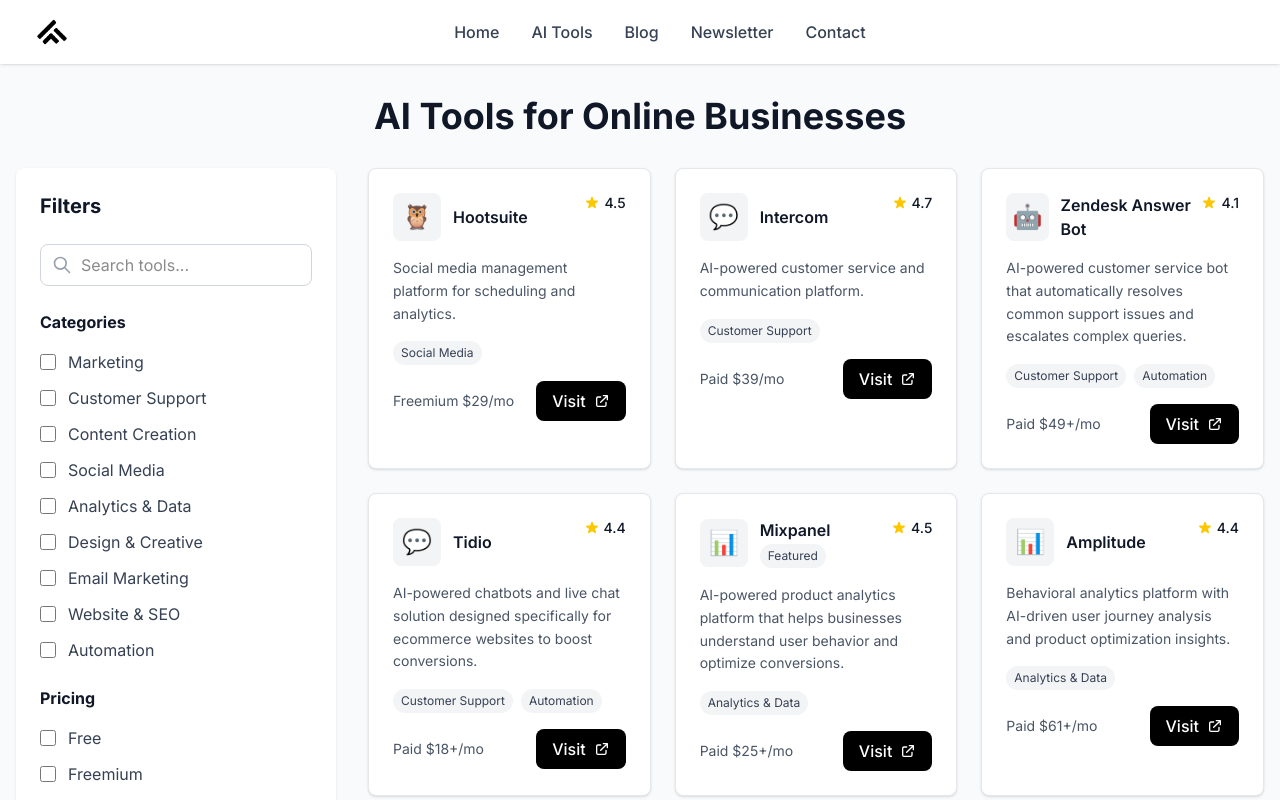
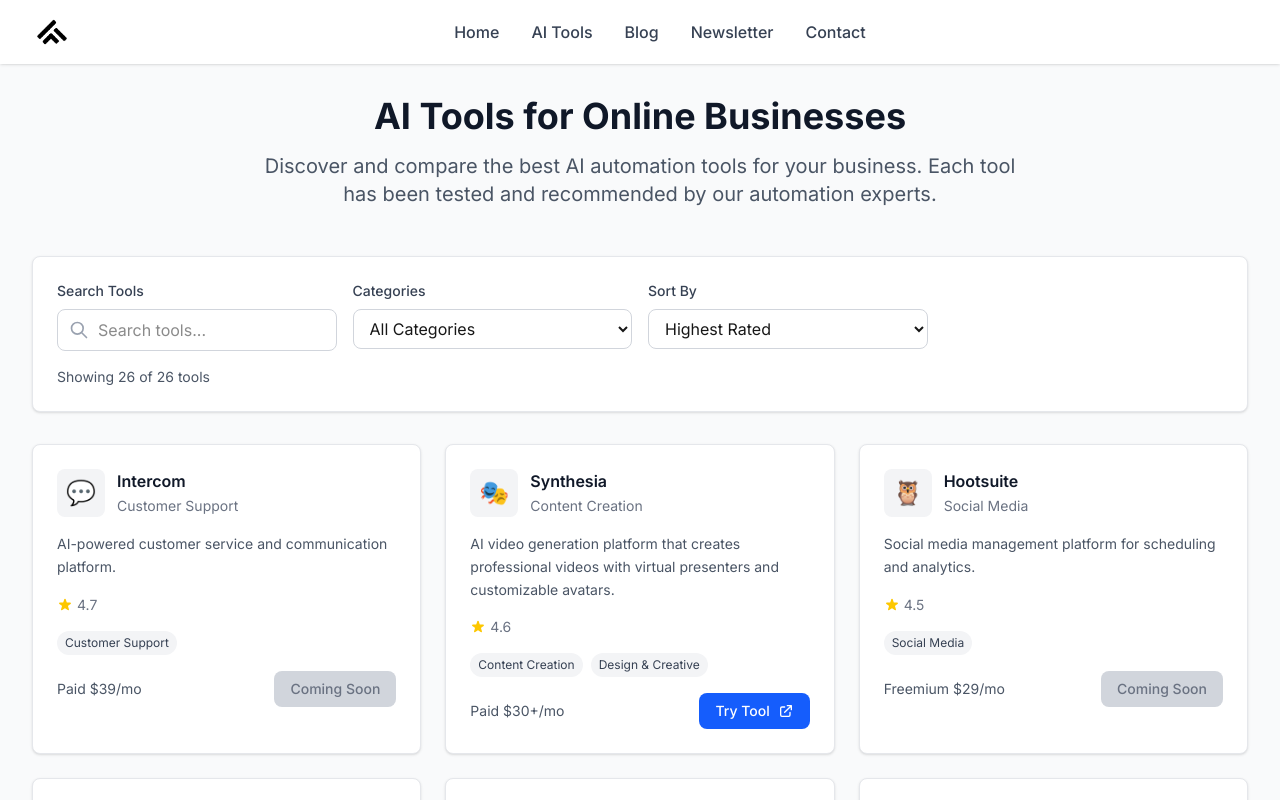
Before and after one commit to dc3241/automation-labs, a Next.js app: page /ai-tools in a window 1280 px wide. Shown: the top 800 px of the page. Built offline with nearby package versions, Linux system fonts and the light colour scheme.

Commit message:
AI Guide Design Changes

```diff
--- a/src/app/ai-tools/page.tsx
+++ b/src/app/ai-tools/page.tsx
@@ -5,6 +5,7 @@
 export default function AITools() {
   const [searchTerm, setSearchTerm] = useState('');
   const [selectedCategories, setSelectedCategories] = useState<string[]>([]);
+  const [sortBy, setSortBy] = useState<'name' | 'rating' | 'featured'>('rating');
 
   const categories = [
     'Marketing',
@@ -311,25 +312,43 @@
     const matchesCategory = selectedCategories.length === 0 ||
                            tool.categories.some(cat => selectedCategories.includes(cat));
     return matchesSearch && matchesCategory;
+  }).sort((a, b) => {
+    switch (sortBy) {
+      case 'name':
+        return a.name.localeCompare(b.name);
+      case 'rating':
+        return b.rating - a.rating;
+      case 'featured':
+        return b.featured ? 1 : a.featured ? -1 : 0;
+      default:
+        return 0;
+    }
   });
 
   return (
     <div className="bg-gray-50 min-h-screen">
-      <div className="container mx-auto px-4 py-8">
-        <div className="text-center mb-8">
+      <div className="max-w-7xl mx-auto px-4 sm:px-6 lg:px-8 py-8">
+
+        {/* Header */}
+        <div className="text-center mb-12">
           <h1 className="text-4xl font-bold text-gray-900 mb-4">
             AI Tools for Online Businesses
           </h1>
+          <p className="text-xl text-gray-600 max-w-3xl mx-auto">
+            Discover and compare the best AI automation tools for your business.
+            Each tool has been tested and recommended by our automation experts.
+          </p>
         </div>
 
-        <div className="flex flex-col lg:flex-row gap-8">
-          {/* Left Sidebar - Filters */}
-          <div className="lg:w-80 flex-shrink-0">
-            <div className="bg-white rounded-lg shadow-sm p-6 sticky top-24">
-              <h2 className="text-xl font-bold text-gray-900 mb-6">Filters</h2>
+        {/* Filters */}
+        <div className="bg-white rounded-lg shadow-sm border border-gray-200 p-6 mb-8">
+          <div className="grid grid-cols-1 md:grid-cols-4 gap-4">
 
-              {/* Search Bar */}
-              <div className="mb-6">
+            {/* Search */}
+            <div>
+              <label className="block text-sm font-medium text-gray-700 mb-2">
+                Search Tools
+              </label>
               <div className="relative">
                 <svg className="absolute left-3 top-1/2 transform -translate-y-1/2 w-5 h-5 text-gray-400" fill="none" stroke="currentColor" viewBox="0 0 24 24">
                   <path strokeLinecap="round" strokeLinejoin="round" strokeWidth={2} d="M21 21l-6-6m2-5a7 7 0 11-14 0 7 7 0 0114 0z" />
@@ -344,50 +363,99 @@
               </div>
             </div>
 
-              {/* Categories */}
-              <div className="mb-6">
-                <h3 className="font-bold text-gray-900 mb-4">Categories</h3>
-                <div className="space-y-3">
-                  {categories.map((category) => (
-                    <label key={category} className="flex items-center space-x-3 cursor-pointer">
-                      <input
-                        type="checkbox"
-                        checked={selectedCategories.includes(category)}
-                        onChange={() => handleCategoryToggle(category)}
-                        className="w-4 h-4 text-blue-600 border-gray-300 rounded focus:ring-blue-500"
-                      />
-                      <span className="text-gray-700">{category}</span>
+            {/* Category Filter */}
+            <div>
+              <label className="block text-sm font-medium text-gray-700 mb-2">
+                Categories
               </label>
+              <select
+                value={selectedCategories.length > 0 ? selectedCategories[0] : 'all'}
+                onChange={(e) => {
+                  const value = e.target.value;
+                  if (value === 'all') {
+                    setSelectedCategories([]);
+                  } else {
+                    setSelectedCategories([value]);
+                  }
+                }}
+                className="w-full px-3 py-2 border border-gray-300 rounded-lg focus:ring-2 focus:ring-blue-500 focus:border-transparent"
+              >
+                <option value="all">All Categories</option>
+                {categories.map(category => (
+                  <option key={category} value={category}>
+                    {category}
+                  </option>
                 ))}
+              </select>
+            </div>
+
+            {/* Sort */}
+            <div>
+              <label className="block text-sm font-medium text-gray-700 mb-2">
+                Sort By
+              </label>
+              <select
+                value={sortBy}
+                onChange={(e) => setSortBy(e.target.value as 'name' | 'rating' | 'featured')}
+                className="w-full px-3 py-2 border border-gray-300 rounded-lg focus:ring-2 focus:ring-blue-500 focus:border-transparent"
+              >
+                <option value="rating">Highest Rated</option>
+                <option value="featured">Featured First</option>
+                <option value="name">Alphabetical</option>
+              </select>
+            </div>
+
+            {/* Clear Filters */}
+            <div className="flex items-end">
+              {(selectedCategories.length > 0 || searchTerm) && (
+                <button
+                  onClick={() => {
+                    setSelectedCategories([]);
+                    setSearchTerm('');
+                  }}
+                  className="w-full px-4 py-2 text-sm text-blue-600 hover:text-blue-700 font-medium border border-blue-300 rounded-lg hover:bg-blue-50 transition-colors duration-200"
+                >
+                  Clear Filters
+                </button>
+              )}
             </div>
           </div>
 
-              {/* Pricing */}
-              <div>
-                <h3 className="font-bold text-gray-900 mb-4">Pricing</h3>
-                <div className="space-y-3">
-                  <label className="flex items-center space-x-3 cursor-pointer">
-                    <input type="checkbox" className="w-4 h-4 text-blue-600 border-gray-300 rounded focus:ring-blue-500" />
-                    <span className="text-gray-700">Free</span>
-                  </label>
-                  <label className="flex items-center space-x-3 cursor-pointer">
-                    <input type="checkbox" className="w-4 h-4 text-blue-600 border-gray-300 rounded focus:ring-blue-500" />
-                    <span className="text-gray-700">Freemium</span>
-                  </label>
-                  <label className="flex items-center space-x-3 cursor-pointer">
-                    <input type="checkbox" className="w-4 h-4 text-blue-600 border-gray-300 rounded focus:ring-blue-500" />
-                    <span className="text-gray-700">Paid</span>
-                  </label>
+          {/* Results Count */}
+          <div className="mt-4 flex items-center justify-between">
+            <p className="text-sm text-gray-600">
+              Showing {filteredTools.length} of {tools.length} tools
+            </p>
+
+            {/* Category Pills */}
+            {selectedCategories.length > 0 && (
+              <div className="flex flex-wrap gap-2">
+                {selectedCategories.map((category) => (
+                  <span
+                    key={category}
+                    className="inline-flex items-center px-3 py-1 rounded-full text-sm bg-blue-100 text-blue-800"
+                  >
+                    {category}
+                    <button
+                      onClick={() => setSelectedCategories(prev => prev.filter(c => c !== category))}
+                      className="ml-2 text-blue-600 hover:text-blue-800"
+                    >
+                      <svg className="w-3 h-3" fill="none" stroke="currentColor" viewBox="0 0 24 24">
+                        <path strokeLinecap="round" strokeLinejoin="round" strokeWidth={2} d="M6 18L18 6M6 6l12 12" />
+                      </svg>
+                    </button>
+                  </span>
+                ))}
               </div>
-              </div>
+            )}
           </div>
         </div>
 
-          {/* Main Content Area - Tools Grid */}
-          <div className="flex-1">
-            <div className="grid grid-cols-1 md:grid-cols-2 xl:grid-cols-3 gap-6">
+        {/* Tools Grid */}
+        <div className="grid grid-cols-1 md:grid-cols-2 lg:grid-cols-3 gap-6">
           {filteredTools.map((tool) => (
-                <div key={tool.id} className="bg-white rounded-lg shadow-sm border border-gray-200 p-6 hover:shadow-md transition-shadow duration-200">
+            <div key={tool.id} className="bg-white rounded-lg shadow-sm border border-gray-200 overflow-hidden hover:shadow-md transition-shadow duration-200">
+              <div className="p-6">
                 {/* Tool Header */}
                 <div className="flex items-start justify-between mb-4">
                   <div className="flex items-center space-x-3">
@@ -396,25 +464,31 @@
                     </div>
                     <div>
                       <h3 className="font-semibold text-gray-900">{tool.name}</h3>
+                      <span className="text-sm text-gray-500">
+                        {tool.categories[0]}
+                      </span>
+                    </div>
+                  </div>
+
                   {tool.featured && (
-                          <span className="inline-block px-2 py-1 bg-gray-100 text-gray-700 text-xs rounded-full">
+                    <span className="px-2 py-1 bg-blue-100 text-blue-800 text-xs rounded-full">
                       Featured
                     </span>
                   )}
-                      </div>
-                    </div>
-                    <div className="flex items-center space-x-1">
-                      <svg className="w-4 h-4 text-yellow-400" fill="currentColor" viewBox="0 0 20 20">
-                        <path d="M9.049 2.927c.3-.921 1.603-.921 1.902 0l1.07 3.292a1 1 0 00.95.69h3.462c.969 0 1.371 1.24.588 1.81l-2.8 2.034a1 1 0 00-.364 1.118l1.07 3.292c.3.921-.755 1.688-1.54 1.118l-2.8-2.034a1 1 0 00-1.175 0l-2.8 2.034c-.784.57-1.838-.197-1.539-1.118l1.07-3.292a1 1 0 00-.364-1.118L2.98 8.72c-.783-.57-.38-1.81.588-1.81h3.461a1 1 0 00.951-.69l1.07-3.292z" />
-                      </svg>
-                      <span className="text-sm font-medium text-gray-900">{tool.rating}</span>
-                    </div>
                 </div>
 
                 {/* Description */}
                 <p className="text-gray-600 text-sm mb-4 leading-relaxed">
                   {tool.description}
                 </p>
+
+                {/* Rating */}
+                <div className="flex items-center mb-4 text-sm text-gray-500">
+                  <svg className="w-4 h-4 text-yellow-400 mr-1" fill="currentColor" viewBox="0 0 20 20">
+                    <path d="M9.049 2.927c.3-.921 1.603-.921 1.902 0l1.07 3.292a1 1 0 00.95.69h3.462c.969 0 1.371 1.24.588 1.81l-2.8 2.034a1 1 0 00-.364 1.118l1.07 3.292c.3.921-.755 1.688-1.54 1.118l-2.8-2.034a1 1 0 00-1.175 0l-2.8 2.034c-.784.57-1.838-.197-1.539-1.118l1.07-3.292a1 1 0 00-.364-1.118L2.98 8.72c-.783-.57-.38-1.81.588-1.81h3.461a1 1 0 00.951-.69l1.07-3.292z" />
+                  </svg>
+                  <span>{tool.rating}</span>
+                </div>
 
                 {/* Categories */}
                 <div className="flex flex-wrap gap-2 mb-4">
@@ -425,42 +499,56 @@
                   ))}
                 </div>
 
-                  {/* Pricing and Visit Button */}
+                {/* Pricing and Action */}
                 <div className="flex items-center justify-between">
                   <span className="text-sm text-gray-600">{tool.pricing}</span>
                   {tool.url ? (
                     <a
                       href={tool.url}
                       target="_blank"
-                        rel="noopener"
-                        className="px-4 py-2 bg-black text-white rounded-lg font-medium hover:bg-gray-800 transition-colors duration-200 flex items-center space-x-2"
+                      rel="noopener noreferrer"
+                      className="px-4 py-2 bg-blue-600 text-white text-sm font-medium rounded-lg hover:bg-blue-700 transition-colors duration-200 flex items-center space-x-2"
                     >
-                        <span>Visit</span>
+                      <span>Try Tool</span>
                       <svg className="w-4 h-4" fill="none" stroke="currentColor" viewBox="0 0 24 24">
                         <path strokeLinecap="round" strokeLinejoin="round" strokeWidth={2} d="M10 6H6a2 2 0 00-2 2v10a2 2 0 002 2h10a2 2 0 002-2v-4M14 4h6m0 0v6m0-6L10 14" />
                       </svg>
                     </a>
                   ) : (
-                      <button className="px-4 py-2 bg-black text-white rounded-lg font-medium hover:bg-gray-800 transition-colors duration-200 flex items-center space-x-2">
-                        <span>Visit</span>
-                        <svg className="w-4 h-4" fill="none" stroke="currentColor" viewBox="0 0 24 24">
-                          <path strokeLinecap="round" strokeLinejoin="round" strokeWidth={2} d="M10 6H6a2 2 0 00-2 2v10a2 2 0 002 2h10a2 2 0 002-2v-4M14 4h6m0 0v6m0-6L10 14" />
-                        </svg>
+                    <button className="px-4 py-2 bg-gray-300 text-gray-500 text-sm font-medium rounded-lg cursor-not-allowed">
+                      Coming Soon
                     </button>
                   )}
+                </div>
               </div>
             </div>
           ))}
         </div>
 
+        {/* No Results */}
         {filteredTools.length === 0 && (
           <div className="text-center py-12">
-                <p className="text-gray-500">No tools found matching your criteria.</p>
+            <div className="w-24 h-24 bg-gray-100 rounded-full flex items-center justify-center mx-auto mb-4">
+              <svg className="w-12 h-12 text-gray-400" fill="none" stroke="currentColor" viewBox="0 0 24 24">
+                <path strokeLinecap="round" strokeLinejoin="round" strokeWidth={2} d="M21 21l-6-6m2-5a7 7 0 11-14 0 7 7 0 0114 0z" />
+              </svg>
+            </div>
+            <h3 className="text-lg font-semibold text-gray-900 mb-2">No tools found</h3>
+            <p className="text-gray-600 mb-4">
+              Try adjusting your filters or search terms to find what you're looking for.
+            </p>
+            <button
+              onClick={() => {
+                setSelectedCategories([]);
+                setSearchTerm('');
+              }}
+              className="bg-blue-600 text-white px-4 py-2 rounded-lg font-medium hover:bg-blue-700 transition-colors duration-200"
+            >
+              Clear All Filters
+            </button>
           </div>
         )}
       </div>
     </div>
-      </div>
-    </div>
   );
 }
```
Also changed, not shown: src/app/ai-guide/layout.tsx (+0 -16 lines). Lines whose indentation alone changed are shown as unchanged.
